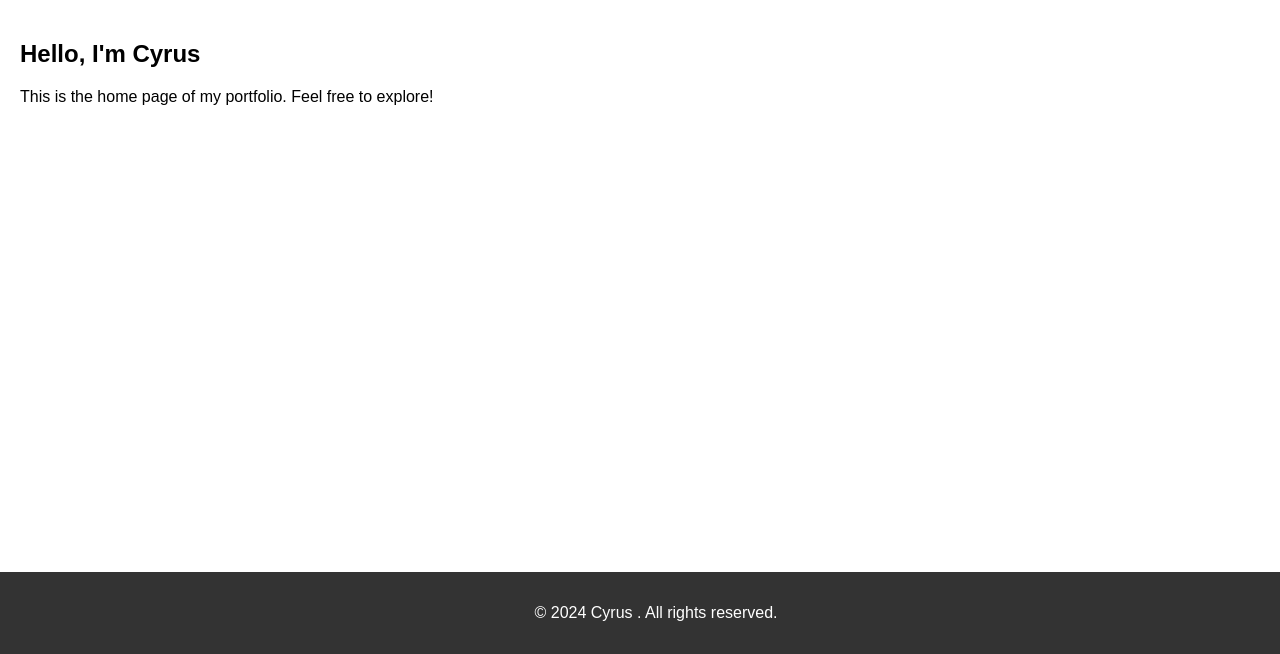
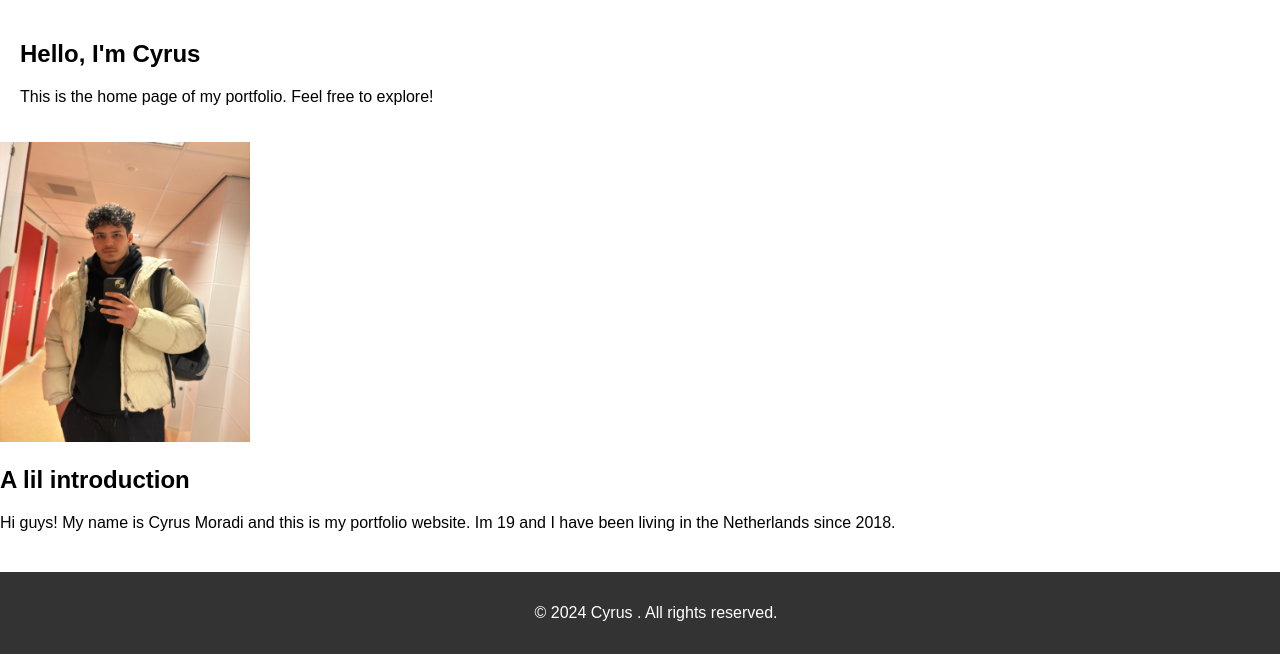
Before and after one commit to CyrusZayonix/Cyrus-Portfolio, a PHP site: page / in a window 1280 px wide. Shown: the part 146-800 px from the top of the page. Run offline with PHP 8.4, Linux system fonts and the light colour scheme.

Commit message:
Foto toegevoegd

```diff
--- a/index.php
+++ b/index.php
@@ -21,6 +21,10 @@
         <h2>Hello, I'm Cyrus</h2>
         <p>This is the home page of my portfolio. Feel free to explore!</p>
     </section>
+    <img src="images/cyrus.jpg"  width="250" height="300">
+    <h2>A lil introduction</h2>
+        <p> Hi guys! My name is Cyrus Moradi and this is my portfolio website. Im 19 and I have been living in the Netherlands since 2018.</p>
+        <br>
     <footer>
         <p>&copy; <?php echo date("Y"); ?> Cyrus . All rights reserved.</p>
     </footer>
```
Also changed, not shown: images/cyrus.jpg (added).
